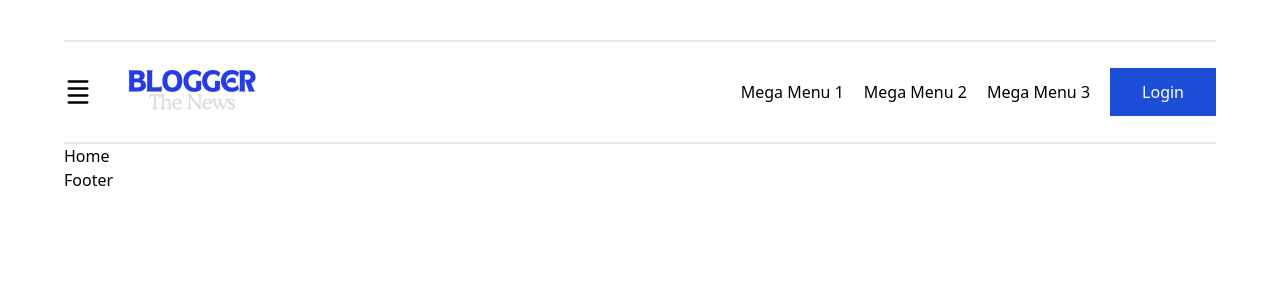
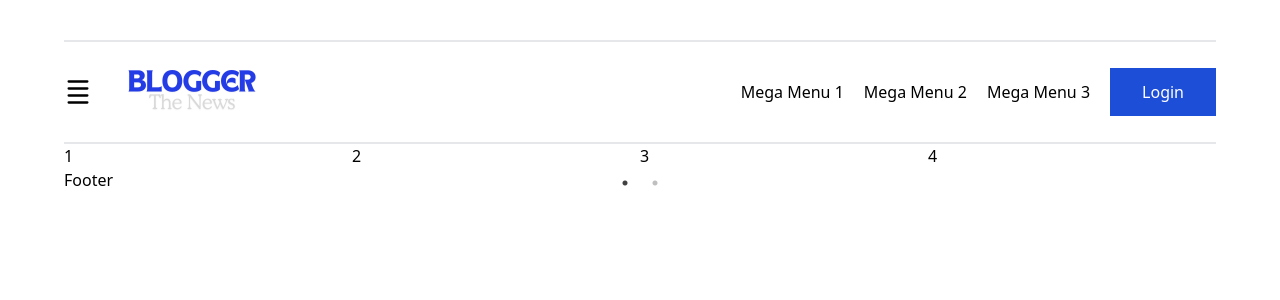
Before and after one commit to webxrahat/Blogger, a React (Vite) app in the folder frontend/: page / in a window 1280 px wide. Shown: the top 300 px of the page. Built offline with nearby package versions, Linux system fonts and the light colour scheme.

Commit message:
carousel manage

```diff
--- a/frontend/package.json
+++ b/frontend/package.json
@@ -13,7 +13,9 @@
     "react": "^18.3.1",
     "react-dom": "^18.3.1",
     "react-icons": "^5.4.0",
-    "react-router": "^7.1.1"
+    "react-router": "^7.1.1",
+    "react-slick": "^0.30.3",
+    "slick-carousel": "^1.8.1"
   },
   "devDependencies": {
     "@eslint/js": "^9.17.0",
--- /dev/null
+++ b/frontend/src/components/HeroCarousel.jsx
@@ -0,0 +1,40 @@
+import React from "react";
+import Slider from "react-slick";
+import "slick-carousel/slick/slick.css";
+import "slick-carousel/slick/slick-theme.css";
+
+const HeroCarousel = () => {
+ var settings = {
+  dots: true,
+  infinite: false,
+  speed: 500,
+  slidesToScroll: 4,
+  slidesToShow: 4,
+ };
+ return (
+  <div className="slider-container">
+   <Slider {...settings}>
+    <div>
+     <h3>1</h3>
+    </div>
+    <div>
+     <h3>2</h3>
+    </div>
+    <div>
+     <h3>3</h3>
+    </div>
+    <div>
+     <h3>4</h3>
+    </div>
+    <div>
+     <h3>5</h3>
+    </div>
+    <div>
+     <h3>6</h3>
+    </div>
+   </Slider>
+  </div>
+ );
+};
+
+export default HeroCarousel;
--- a/frontend/src/pages/Home.jsx
+++ b/frontend/src/pages/Home.jsx
@@ -1,7 +1,12 @@
 import React from "react";
+import HeroCarousel from "../components/HeroCarousel";
 
 const Home = () => {
- return <div>Home</div>;
+ return (
+  <div>
+   <HeroCarousel />
+  </div>
+ );
 };
 
 export default Home;
```
Also changed, not shown: 1 other file (tests, documents, lock files or other folders).
